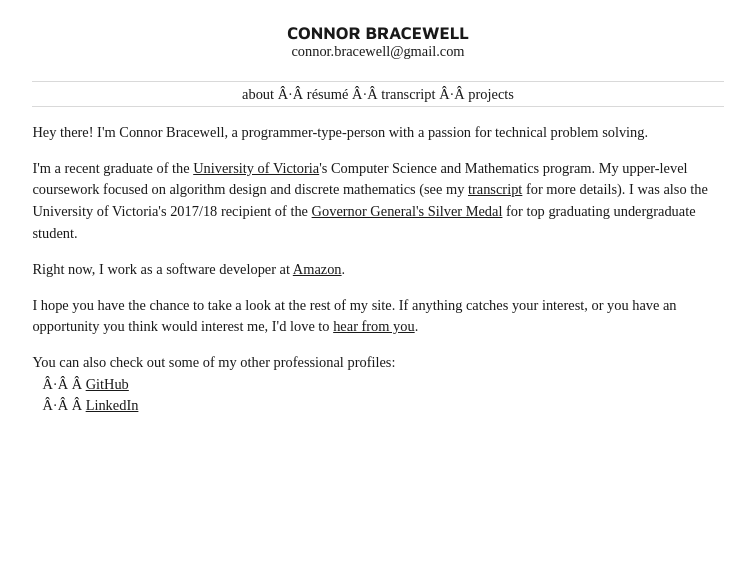
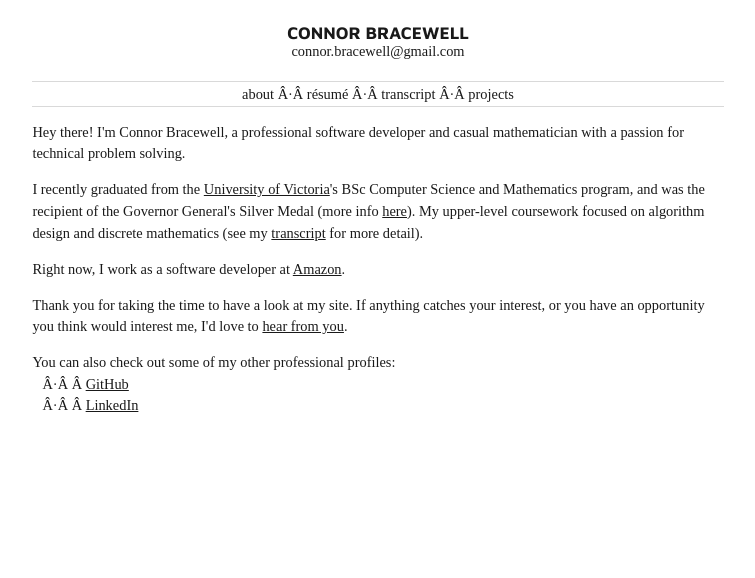
Before and after one commit to connor-bracewell/nnorco, a PHP site: page / in a window 1280 px wide. Shown: the top 578 px of the page, without its empty margins (262-1017 px from the left). Run offline with PHP 8.4, Linux system fonts and the light colour scheme; style sheets or scripts are compiled from the project's sources; some web fonts are replaced.

Commit message:
Update more content

```diff
--- a/src/index.html
+++ b/src/index.html
@@ -33,10 +33,10 @@
     <div class="content-container">
 
         <div class="content-panel" id="panel-about">
-            <p>Hey there! I'm Connor Bracewell, a programmer-type-person with a passion for technical problem solving.</p>
-            <p>I'm a recent graduate of the <a href="https://www.uvic.ca/" target="_blank">University of Victoria</a>'s Computer Science and Mathematics program. My upper-level coursework focused on algorithm design and discrete mathematics (see my <a href="#transcript" data-show="#panel-transcript">transcript</a> for more details). I was also the University of Victoria's 2017/18 recipient of the <a href="https://www.uvic.ca/news/topics/2018+convocation-spring+news" target="_blank">Governor General's Silver Medal</a> for top graduating undergraduate student.</p>
+            <p>Hey there! I'm Connor Bracewell, a professional software developer and casual mathematician with a passion for technical problem solving.</p>
+            <p>I recently graduated from the <a href="https://www.uvic.ca/" target="_blank">University of Victoria</a>'s BSc Computer Science and Mathematics program, and was the recipient of the Governor General's Silver Medal (more info <a href="https://en.wikipedia.org/wiki/Governor_General%27s_Academic_Medal">here</a>). My upper-level coursework focused on algorithm design and discrete mathematics (see my <a href="#transcript" data-show="#panel-transcript">transcript</a> for more detail).</p>
             <p>Right now, I work as a software developer at <a href="https://www.amazon.ca/" target="_blank">Amazon</a>.
-            <p>I hope you have the chance to take a look at the rest of my site. If anything catches your interest, or you have an opportunity you think would interest me, I'd love to <a href="mailto:connor.bracewell@gmail.com">hear from you</a>.
+            <p>Thank you for taking the time to have a look at my site. If anything catches your interest, or you have an opportunity you think would interest me, I'd love to <a href="mailto:connor.bracewell@gmail.com">hear from you</a>.
             <p>You can also check out some of my other professional profiles:</p>
             <ul>
                 <li><a href="https://github.com/connor-bracewell/" target="_blank">GitHub</a></li>
@@ -50,12 +50,12 @@
             <ul class="resume-list">
                 <li>BSc, Computer Science &amp; Mathematics, University of Victoria</li>
                 <ul>
-                    <li>Recipient of 2017/18 Governor General's Silver Medal for top graduating undergraduate student</li>
+                    <li>Recipient of the Governor General's Silver Medal for top graduating undergraduate student</li>
                 </ul>
             </ul>
             <h3 class="resume-section">Technical Skills<span class="resume-fill-line"></span></h3>
             <ul>
-                <li>This section under construction!</li>
+                <li>This section is under construction</li>
                 <!--<li>Languages: Java SE/EE, PHP, Javascript/jQuery, SQL, HTML5/CSS3, Python, C/C++</li>
                 <li>Tools &amp; Infrastructure: Git, Subversion, Maven, Unix Shell, Vim, MySQL, Oracle Database, GlassFish</li>
                 <li>Previous projects involving parallel processing, database modelling, binary file processing, web API integration, and 3D rendering</li>
@@ -296,7 +296,7 @@
                     &middot; Academic Reading and Writing &middot; <span class="transcript-grade">B+</span>
                 </li>
             </ul>
-            <p class="transcript-explain">(Prior to fall 2014, the University of Victoria did not record percentages as part of a final grade)</p>
+            <p class="transcript-explain">(before fall 2014, final grades at the University of Victoria did not include a percentage score)</p>
         </div>
 
         <div class="content-panel" id="projects">
--- a/src/sass/style.scss
+++ b/src/sass/style.scss
@@ -231,6 +231,7 @@ h3.transcript-section {
 
 .transcript-explain {
     font-style: italic;
+    text-align: center;
 }
 
 .project-header-wrapper {
```
